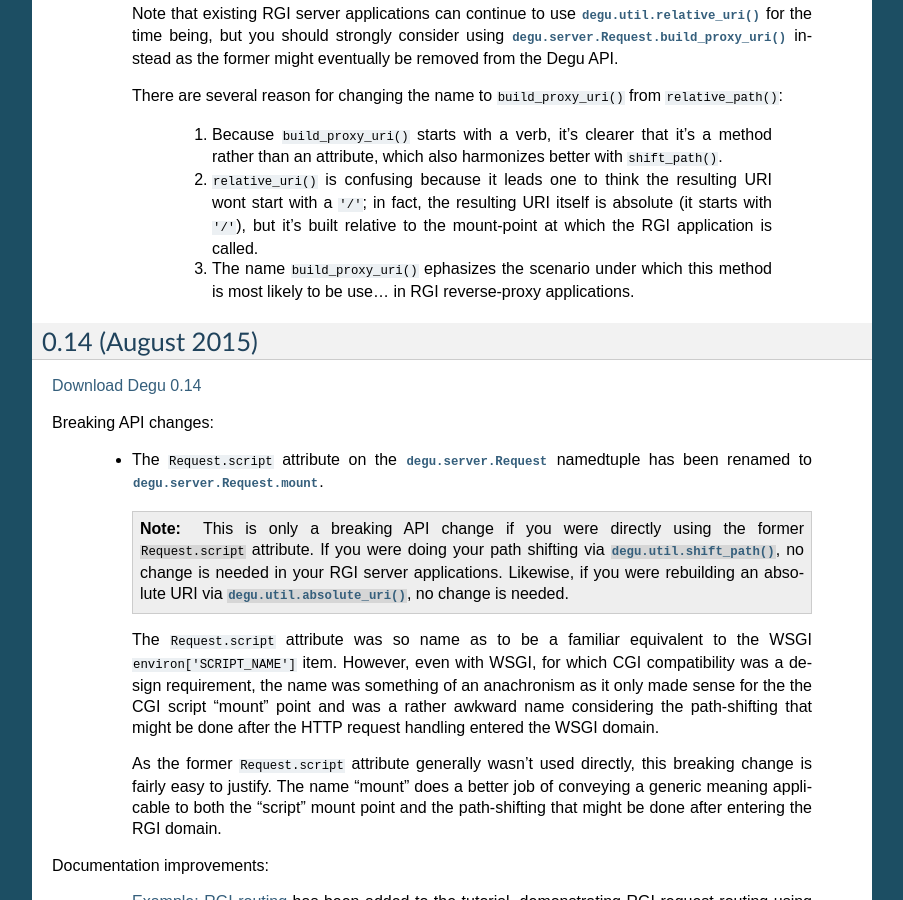
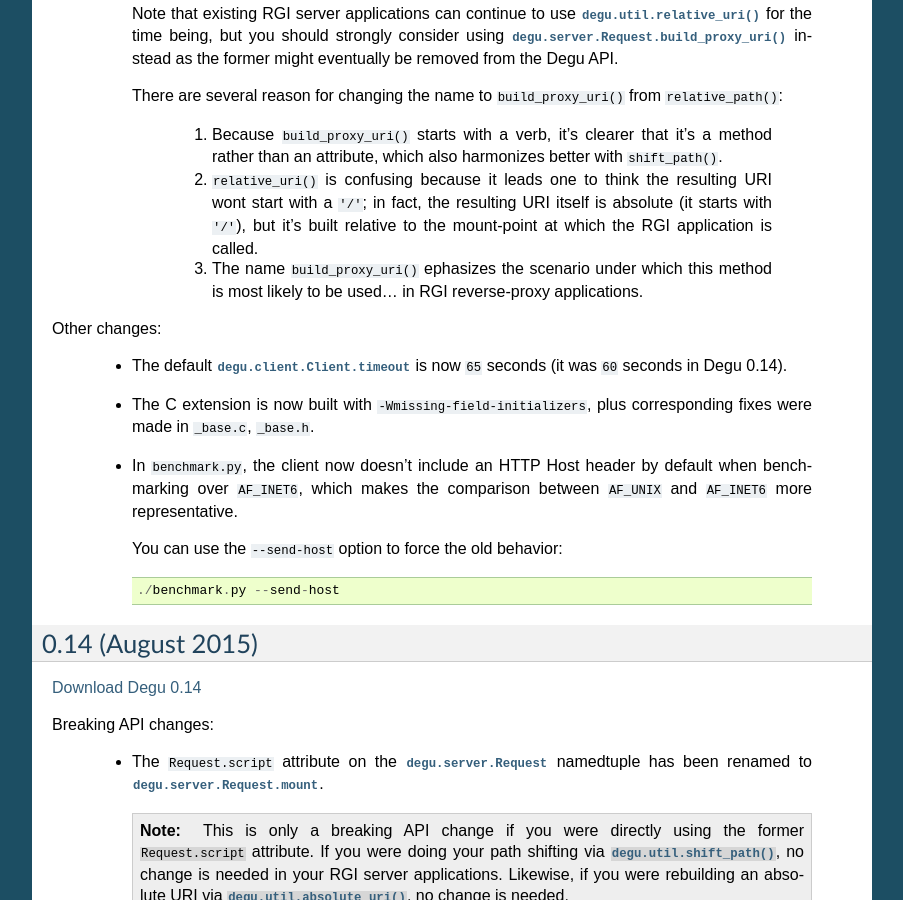
Before and after one commit to json420/degu, a Sphinx documentation site: the page built from doc/changelog.rst, in a window 1280 px wide and 900 px high, scrolled down 2398 px. Shown: the whole window, without its empty margins (198-1101 px from the left). Built offline with Sphinx 7.4.7, drawn with Linux system fonts in a browser that asks for light colours.

Commit message:
More work on changelog.rst

```diff
--- a/doc/changelog.rst
+++ b/doc/changelog.rst
@@ -159,8 +159,25 @@ New API additions:
                 application is called.
 
             3.  The name ``build_proxy_uri()`` ephasizes the scenario under
-                which this method is most likely to be use... in RGI
+                which this method is most likely to be used... in RGI
                 reverse-proxy applications.
+
+
+Other changes:
+
+    *   The default :attr:`degu.client.Client.timeout` is now ``65`` seconds
+        (it was ``60`` seconds in Degu 0.14).
+
+    *   The C extension is now built with ``-Wmissing-field-initializers``, plus
+        corresponding fixes were made in ``_base.c``, ``_base.h``.
+
+    *   In ``benchmark.py``, the client now doesn't include an HTTP Host header
+        by default when benchmarking over ``AF_INET6``, which makes the
+        comparison between ``AF_UNIX`` and ``AF_INET6`` more representative.
+
+        You can use the ``--send-host`` option to force the old behavior::
+
+            ./benchmark.py --send-host
 
 
 
--- a/doc/degu.client.rst
+++ b/doc/degu.client.rst
@@ -190,7 +190,7 @@ using a connection, although this will likewise be done automatically when a
 
         The client socket timeout in seconds, or ``None`` for no timeout.
 
-        The default is ``60`` seconds, but you can override this using the
+        The default is ``65`` seconds, but you can override this using the
         *timeout* keyword option.
 
         :meth:`Client.create_socket()` sets the socket timeout to
@@ -280,7 +280,7 @@ Default values:
     Option          Attribute                  Default value
     ==============  =========================  ==================================
     ``host``        :attr:`Client.host`        derived from :ref:`client-address`
-    ``timeout``     :attr:`Client.timeout`     ``60``
+    ``timeout``     :attr:`Client.timeout`     ``65``
     ==============  =========================  ==================================
 
 Also see the server :ref:`server-options`.
```
